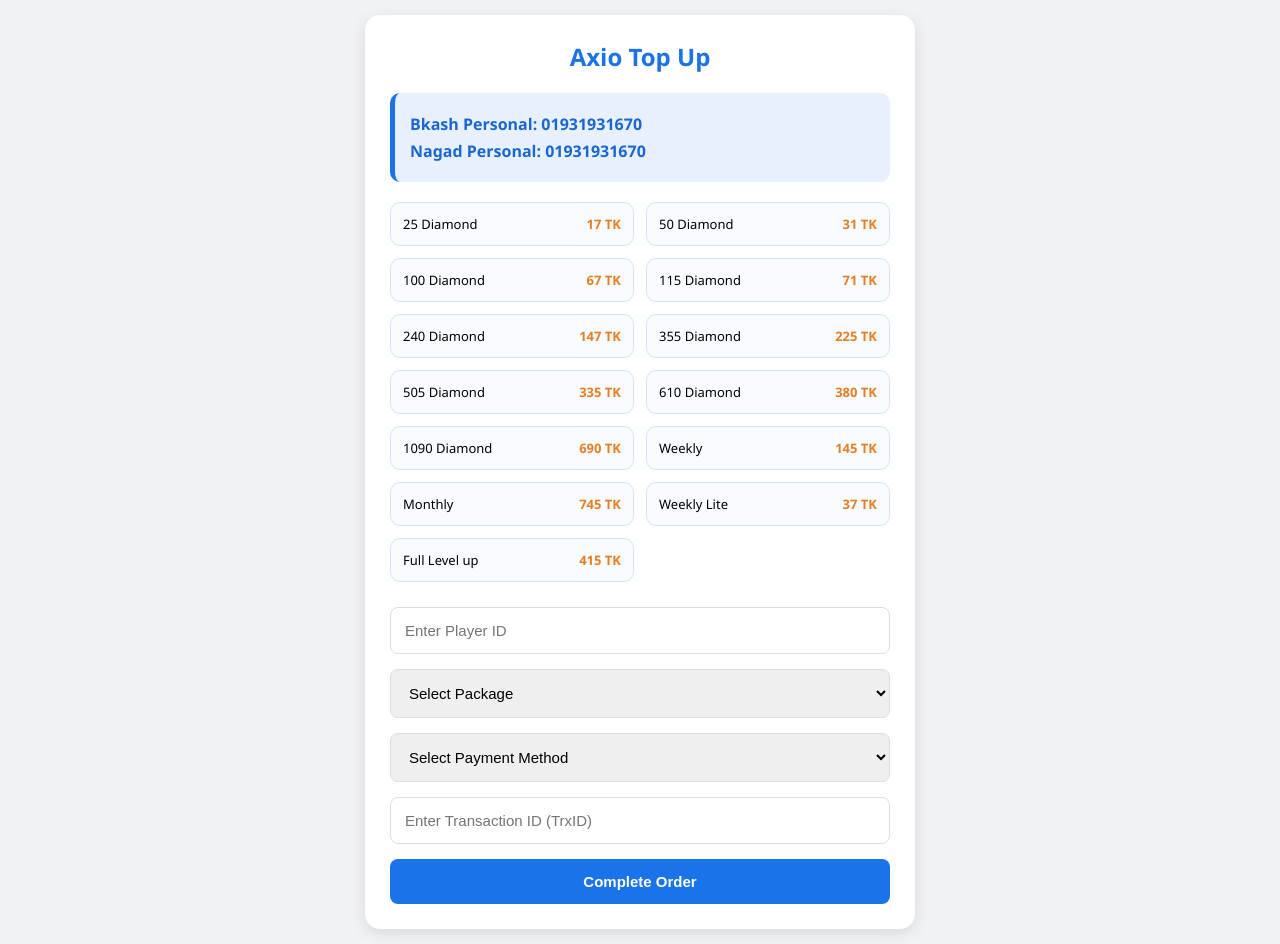
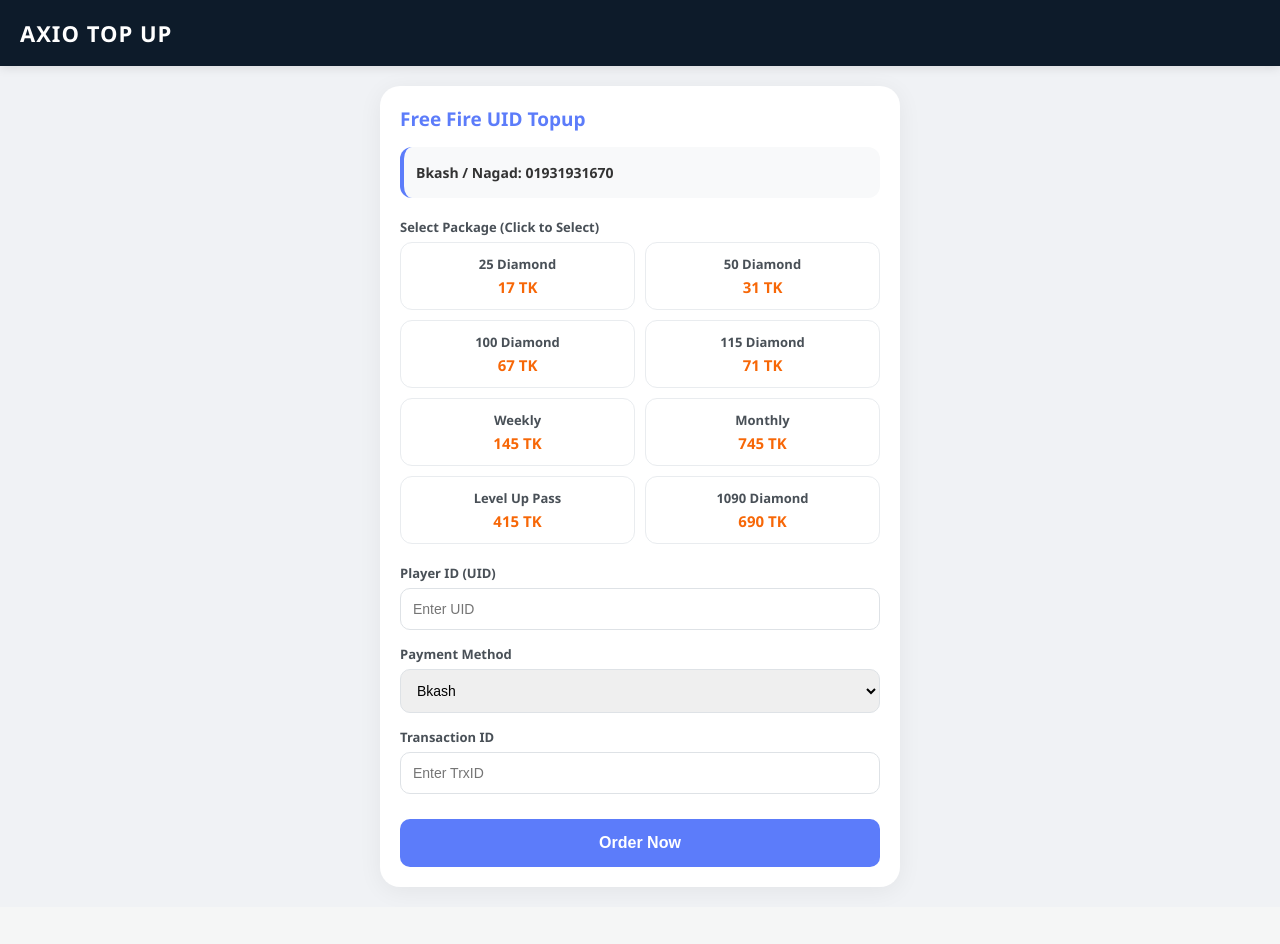
Before and after one commit to noyonahmedirfan69-cmd/axio-topup, a Python web app: template templates/index.html in a window 1280 px wide. After the commit the page ends 890 px from the top, so only its background shows below. Run offline with Jinja, Linux system fonts and the light colour scheme; the template is opened without the code that fills it, so the values that code supplies are empty.

Commit message:
Interactive design with package boxes

```diff
--- a/templates/index.html
+++ b/templates/index.html
@@ -3,65 +3,64 @@
 <head>
     <meta charset="UTF-8">
     <meta name="viewport" content="width=device-width, initial-scale=1.0">
-    <title>Axio Top Up</title>
+    <title>AXIO TOP UP</title>
     <style>
-        body { font-family: "Segoe UI", Tahoma, Geneva, Verdana, sans-serif; background-color: #f0f2f5; margin: 0; padding: 15px; }
-        .container { background: white; padding: 25px; border-radius: 15px; box-shadow: 0 4px 15px rgba(0,0,0,0.1); max-width: 500px; margin: auto; }
-        h2 { text-align: center; color: #1a73e8; margin-top: 0; }
-        .payment-info { background: #e8f0fe; padding: 15px; border-radius: 10px; border-left: 5px solid #1a73e8; margin-bottom: 20px; }
-        .payment-info p { margin: 5px 0; color: #1967d2; font-weight: bold; }
-        .packages-container { display: grid; grid-template-columns: repeat(2, 1fr); gap: 12px; margin-bottom: 25px; }
-        .package-card { border: 1px solid #d1e3fa; padding: 12px; border-radius: 10px; font-size: 13px; background: #f8fbff; transition: 0.3s; }
-        .package-card:hover { border-color: #1a73e8; }
-        .price { float: right; color: #e67e22; font-weight: bold; }
-        form { display: flex; flex-direction: column; gap: 15px; }
-        input, select, button { padding: 14px; border: 1px solid #ddd; border-radius: 8px; font-size: 15px; outline: none; }
-        input:focus { border-color: #1a73e8; }
-        button { background-color: #1a73e8; color: white; border: none; cursor: pointer; font-weight: bold; transition: 0.3s; }
-        button:hover { background-color: #1557b0; }
+        body { font-family: "Segoe UI", sans-serif; background-color: #f0f2f5; margin: 0; padding: 0; display: flex; flex-direction: column; align-items: center; }
+        .header { background-color: #0d1b2a; color: white; width: 100%; padding: 18px 0; box-shadow: 0 2px 10px rgba(0,0,0,0.1); }
+        .header h1 { margin: 0; padding-left: 20px; font-size: 22px; letter-spacing: 1px; }
+        .main-card { background: white; width: 92%; max-width: 480px; margin: 20px 0; border-radius: 20px; padding: 20px; box-shadow: 0 4px 25px rgba(0,0,0,0.06); }
+        .title { color: #5c7cfa; font-size: 19px; font-weight: bold; margin-bottom: 15px; }
+        .payment-info { background: #f8f9fa; border-radius: 12px; padding: 12px; margin-bottom: 20px; border-left: 4px solid #5c7cfa; }
+        .payment-info p { margin: 4px 0; font-size: 14px; font-weight: 600; color: #333; }
+        .package-grid { display: grid; grid-template-columns: repeat(2, 1fr); gap: 10px; margin-bottom: 20px; }
+        .package-item { border: 1.5px solid #e9ecef; border-radius: 12px; padding: 12px; text-align: center; cursor: pointer; transition: 0.2s; background: #fff; }
+        .package-item:hover { border-color: #748ffc; background: #f1f3ff; }
+        .package-item.selected { border-color: #5c7cfa; background: #edf2ff; box-shadow: 0 0 0 2px rgba(92, 124, 250, 0.2); }
+        .package-name { display: block; font-size: 13px; font-weight: 600; color: #495057; }
+        .package-price { display: block; font-size: 15px; font-weight: 800; color: #f76707; margin-top: 4px; }
+        label { display: block; margin-bottom: 6px; font-size: 13px; font-weight: 600; color: #495057; }
+        input, select { width: 100%; padding: 12px; margin-bottom: 15px; border: 1.5px solid #dee2e6; border-radius: 10px; font-size: 14px; box-sizing: border-box; }
+        .btn-order { width: 100%; background: #5c7cfa; color: white; border: none; padding: 15px; border-radius: 10px; font-size: 16px; font-weight: bold; cursor: pointer; margin-top: 10px; }
     </style>
 </head>
 <body>
-<div class="container">
-    <h2>Axio Top Up</h2>
+    <div class="header"><h1>AXIO TOP UP</h1></div>
+    <div class="main-card">
+        <div class="title">Free Fire UID Topup</div>
         <div class="payment-info">
-        <p>Bkash Personal: 01931931670</p>
-        <p>Nagad Personal: 01931931670</p>
+            <p>Bkash / Nagad: 01931931670</p>
         </div>
-    <div class="packages-container">
-        <div class="package-card">25 Diamond <span class="price">17 TK</span></div>
-        <div class="package-card">50 Diamond <span class="price">31 TK</span></div>
-        <div class="package-card">100 Diamond <span class="price">67 TK</span></div>
-        <div class="package-card">115 Diamond <span class="price">71 TK</span></div>
-        <div class="package-card">240 Diamond <span class="price">147 TK</span></div>
-        <div class="package-card">355 Diamond <span class="price">225 TK</span></div>
-        <div class="package-card">505 Diamond <span class="price">335 TK</span></div>
-        <div class="package-card">610 Diamond <span class="price">380 TK</span></div>
-        <div class="package-card">1090 Diamond <span class="price">690 TK</span></div>
-        <div class="package-card">Weekly <span class="price">145 TK</span></div>
-        <div class="package-card">Monthly <span class="price">745 TK</span></div>
-        <div class="package-card">Weekly Lite <span class="price">37 TK</span></div>
-        <div class="package-card">Full Level up <span class="price">415 TK</span></div>
+        <label>Select Package (Click to Select)</label>
+        <div class="package-grid">
+            <div class="package-item" onclick="selectPack(this, 25 Diamond, 17)"><span class="package-name">25 Diamond</span><span class="package-price">17 TK</span></div>
+            <div class="package-item" onclick="selectPack(this, 50 Diamond, 31)"><span class="package-name">50 Diamond</span><span class="package-price">31 TK</span></div>
+            <div class="package-item" onclick="selectPack(this, 100 Diamond, 67)"><span class="package-name">100 Diamond</span><span class="package-price">67 TK</span></div>
+            <div class="package-item" onclick="selectPack(this, 115 Diamond, 71)"><span class="package-name">115 Diamond</span><span class="package-price">71 TK</span></div>
+            <div class="package-item" onclick="selectPack(this, Weekly, 145)"><span class="package-name">Weekly</span><span class="package-price">145 TK</span></div>
+            <div class="package-item" onclick="selectPack(this, Monthly, 745)"><span class="package-name">Monthly</span><span class="package-price">745 TK</span></div>
+            <div class="package-item" onclick="selectPack(this, Level Up, 415)"><span class="package-name">Level Up Pass</span><span class="package-price">415 TK</span></div>
+            <div class="package-item" onclick="selectPack(this, 1090 Diamond, 690)"><span class="package-name">1090 Diamond</span><span class="package-price">690 TK</span></div>
         </div>
         <form action="/order" method="POST">
-        <input type="text" name="player_id" placeholder="Enter Player ID" required>
-        <select name="package" required>
-            <option value="" disabled selected>Select Package</option>
-            <option value="25_Diamond_17tk">25 Diamond - 17 TK</option>
-            <option value="50_Diamond_31tk">50 Diamond - 31 TK</option>
-            <option value="100_Diamond_67tk">100 Diamond - 67 TK</option>
-            <option value="Weekly_145tk">Weekly - 145 TK</option>
-            <option value="Monthly_745tk">Monthly - 745 TK</option>
-            <option value="Level_Up_415tk">Full Level up - 415 TK</option>
-        </select>
+            <input type="hidden" name="package" id="selectedPackageInput" required>
+            <label>Player ID (UID)</label>
+            <input type="text" name="player_id" placeholder="Enter UID" required>
+            <label>Payment Method</label>
             <select name="payment_method" required>
-            <option value="" disabled selected>Select Payment Method</option>
-            <option value="Bkash">Bkash</option>
+                <option value="bkash">Bkash</option>
                 <option value="Nagad">Nagad</option>
             </select>
-        <input type="text" name="trx_id" placeholder="Enter Transaction ID (TrxID)" required>
-        <button type="submit">Complete Order</button>
+            <label>Transaction ID</label>
+            <input type="text" name="trx_id" placeholder="Enter TrxID" required>
+            <button type="submit" class="btn-order">Order Now</button>
         </form>
     </div>
+    <script>
+        function selectPack(element, name, price) {
+            document.querySelectorAll(.package-item).forEach(item => item.classList.remove(selected));
+            element.classList.add(selected);
+            document.getElementById(selectedPackageInput).value = name +  -  + price +  TK;
+        }
+    </script>
 </body>
 </html>
```
Lines whose indentation alone changed are shown as unchanged.
